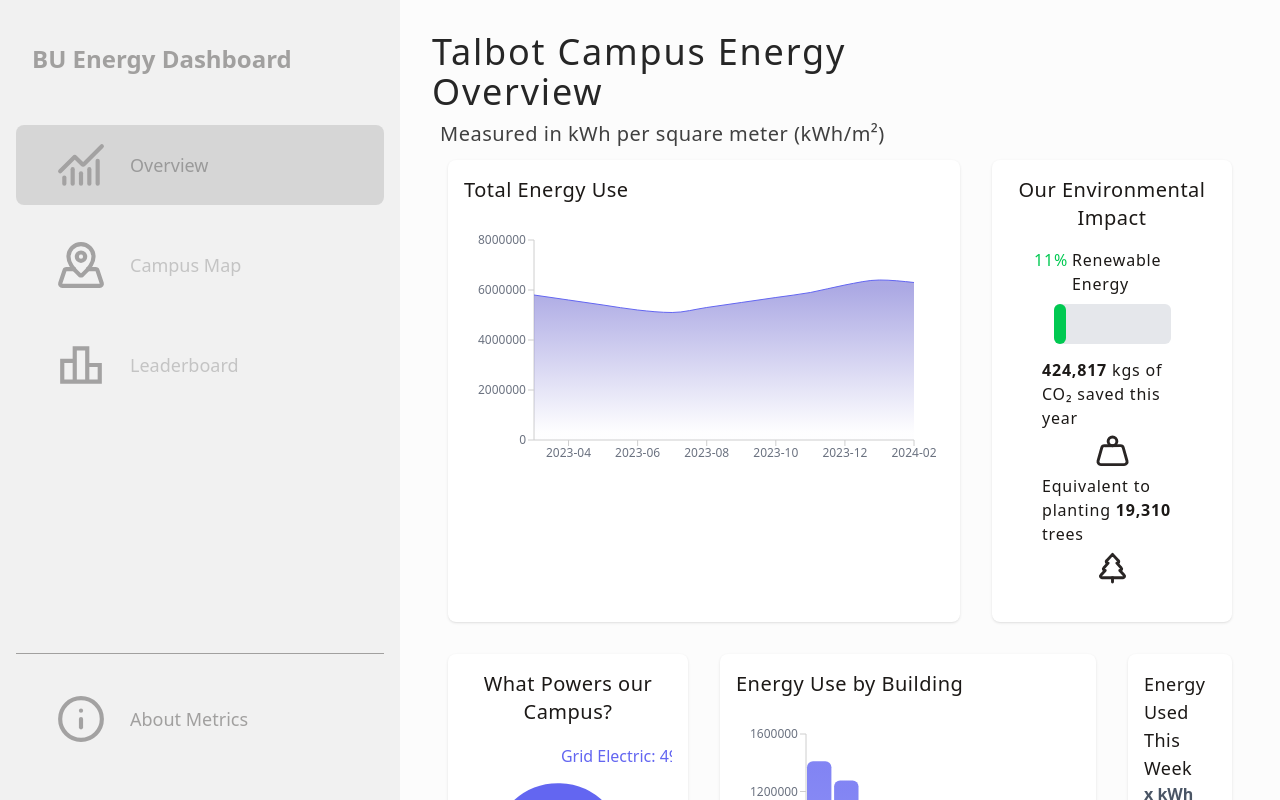
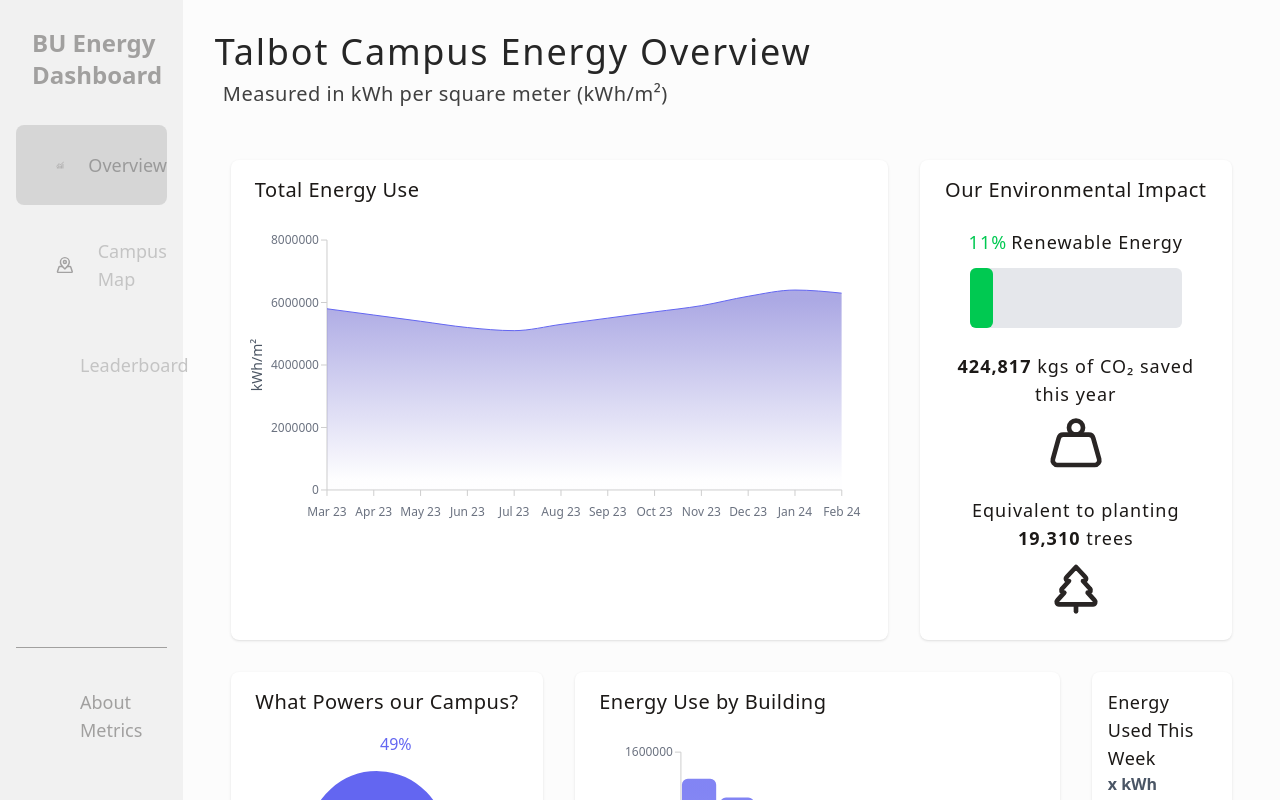
Before and after one commit to dionlwilliams/bu-energy-dashboard, a React (Vite) app: page / in a window 1280 px wide. Built offline with nearby package versions, Linux system fonts and the light colour scheme.

Commit message:
Many changes to overview to be more dyanmic based on window size

```diff
--- a/src/components/Menu.jsx
+++ b/src/components/Menu.jsx
@@ -14,7 +14,7 @@
   const { pathname } = useLocation()
 
   return (
-      <div className='h-full bg-neutral-200 bg-opacity-50 p-4 flex flex-col w-100'>
+      <div className='h-full bg-neutral-200 bg-opacity-50 p-4 flex flex-col w-1/7'>
         <div className='h-1/9 pl-4 content-center'>
           <p className='text-2xl font-semibold'>BU Energy Dashboard</p>
         </div>
--- a/src/components/overview/BarGraph.jsx
+++ b/src/components/overview/BarGraph.jsx
@@ -33,10 +33,11 @@
   }))
 
     return(
-        <div className="w-full h-80">
+        <div className="w-full h-[35vh] min-h-[320px] relative">
         <ResponsiveContainer width="100%" height="100%">
         <BarChart
-          data={chartData} margin={{ top: 20, right: 30, left: 10, bottom: 40 }}
+          data={chartData}
+          margin={{ top: 20, right: 20, left: 30, bottom: 45 }}
         >
           <defs>
             <linearGradient id="barGradient" x1="0" y1="0" x2="0" y2="1">
@@ -46,14 +47,35 @@
           </defs>
           <XAxis
             dataKey="building"
-            tick={{ fontSize: 12, fill: "#6B7280", angle: -30, textAnchor: "end"}}
+            tick={{
+              fontSize: 12,
+              fill: "#6B7280",
+              angle: -30,
+              textAnchor: "end"
+            }}
             stroke="#CECECE"
             interval={0}
           />
-          <YAxis tick={{ fill: "#6B7280", fontSize: 12 }} stroke="#CECECE"/>
+          <YAxis
+          tick={{ fill: "#6B7280", fontSize: 12 }}
+          stroke="#CECECE"
+          padding={{ left: 10}}
+          label = {{
+            value: "kWh/m²",
+            angle: -90,
+            position: "left",
+            offset: 5,
+            style: {
+              textAnchor: "middle",
+              fontSize: 14,
+              fill: "#4B5563"
+            }
+          }}
+          />
           <Tooltip
             content={CustomTooltip}
             cursor={{ fill: "#F2F2F2"}}
+            offset={20}
           />
           <Bar
             dataKey="kWh"
--- a/src/components/overview/EnvironmentalImpactCard.jsx
+++ b/src/components/overview/EnvironmentalImpactCard.jsx
@@ -4,10 +4,14 @@
 const environmentalImpactCard = ({environmentalImpact}) => {
     return (
         <div className="bg-white p-4 flex h-full flex-col rounded-lg shadow">
-        <h2 className="text-xl font-light tracking-wide mb-4 text-center">Our Environmental Impact</h2>
-          <div className="flex flex-col h-full w-full space-y-3 text-l tracking-wider">
-            <div className="h-1/4 w-3/4 mx-auto flex items-center flex-col">
-              <div className="flex justify-center mb-2">
+            <h2 className="text-xl font-light tracking-wide mb-4 lg:mb-6 text-center">
+                Our Environmental Impact
+            </h2>
+
+                <div className="flex flex-col h-full w-full space-y-4 lg:space-y-6 text-l xl:text-xl tracking-wider">
+                    {/*Renewable section*/}
+                    <div className="flex-1 flex flex-col items-center justify-center px-2">
+                        <div className="flex items-center mb-2 xl:mb-3 text-sm xl:text-lg">
                             <span className="font-medium text-green-500 mr-1">
                                 {environmentalImpact.renewablePercentage}%
                             </span>
@@ -15,9 +19,9 @@
                                 Renewable Energy
                             </span>
                         </div>
-              <div className="w-3/4 bg-gray-200 rounded-md h-10 items-center justify-center">
+                    <div className="w-4/5 max-w-xs bg-gray-200 rounded-md h-10 xl:h-15 items-center justify-center">
                         <motion.div
-                className="bg-green-500 h-10 rounded-md"
+                            className="bg-green-500 h-10 xl:h-15 rounded-md"
                             initial={{width: 0}}
                             animate={{ width: `${environmentalImpact.renewablePercentage}%` }}
                             transition={{ duration: 1, ease: "easeOut"}}
@@ -27,21 +31,47 @@
                         />
                     </div>
                 </div>
-            <div className="h-1/3 w-3/4 mx-auto flex flex-col items-center justify-center font-light">
-              <span className='m-2 mb-1'>
-                <span className='font-semibold'>{environmentalImpact.co2Saved} </span> kgs of CO₂ saved this year
+
+            {/*C02 section*/}
+            <div className="flex-1 flex flex-col items-center justify-center font-light px-2">
+              <span className='text-center text-sm xl:text-lg mb-1 xl:mb-2'>
+                <span className='font-semibold'>
+                    {environmentalImpact.co2Saved}
+                    </span> kgs of CO₂ saved this year
               </span>
-              <span >
-                <Weight size={35} color='#292524'/>
+              <div className="flex items-center justify-center" >
+                <Weight
+                    color='#292524'
+                    className="
+                        h-6 w-6
+                        sm:h-9 sm:w-9
+                        md:h-11 md:w-11
+                        lg:h-13 lg:w-13
+                        xl:h-14 xl:w-14
+                        transition-all duration-200
+                    " />
+              </div>
+            </div>
+
+            {/*Tree equivalent section*/}
+            <div className="flex-1 flex flex-col items-center justify-center font-light px-2 mb-2">
+                <span className='text-center text-sm xl:text-lg mb-1 xl:mb-2'>
+                    Equivalent to planting <span className='font-semibold'>
+                        {environmentalImpact.treeEquivalents}
+                    </span> trees
                 </span>
+                <div className="flex items-center justify-center" >
+                    <TreePine
+                        color='#292524'
+                        className="
+                        h-6 w-6
+                        sm:h-9 sm:w-9
+                        md:h-11 md:w-11
+                        lg:h-13 lg:w-13
+                        xl:h-14 xl:w-14
+                        transition-all duration-200
+                    " />
                 </div>
-            <div className="h-1/4 w-3/4 mx-auto flex flex-col items-center justify-center font-light">
-            <span className='m-2 mb-1'>
-            Equivalent to planting <span className='font-semibold'>{environmentalImpact.treeEquivalents}</span> trees
-            </span>
-            <span>
-              <TreePine size={35} color='#292524'/>
-            </span>
             </div>
           </div>
         </div>
--- a/src/components/overview/LineGraph.jsx
+++ b/src/components/overview/LineGraph.jsx
@@ -1,11 +1,17 @@
 import { ResponsiveContainer, AreaChart, Area, XAxis, YAxis, Tooltip} from "recharts";
 import React from 'react'
+const formatDate = (monthYear) => {
+  const [year, month] = monthYear.split('-');
+  const monthNames = ["Jan", "Feb", "Mar", "Apr", "May", "Jun",
+                     "Jul", "Aug", "Sep", "Oct", "Nov", "Dec"];
+  return `${monthNames[parseInt(month) - 1]} ${year.slice(-2)}`;
+};
 
 const CustomTooltip = ({ active, payload, label }) => {
   if (active && payload && payload.length) {
     return (
       <div className="bg-white bg-opacity-30 p-4 rounded-md shadow">
-        <p className="text-sm font-normal text-neutral-900">{label}</p>
+        <p className="text-sm font-normal text-neutral-900">{formatDate(label)}</p>
         <p className="text-base font-light text-neutral-600">{`Energy Used: ${payload[0].value} kWh`}</p>
       </div>
     )
@@ -14,21 +20,56 @@
 }
 
 const LineGraph = ({data}) => {
+
   return (
-    <div className="h-65">
+    <div className="w-full h-[35vh] min-h-[320px] relative">
       <ResponsiveContainer width={"100%"} height={"100%"}>
-        <AreaChart data={data} margin={{ top: 20, right: 30, left: 10, bottom: 10 }}>
+        <AreaChart
+          data={data}
+          margin={{ top: 20, right: 30, left: 30, bottom: 20 }}
+        >
           <defs>
             <linearGradient id="colourEnergy" x1="0" y1="0" x2="0" y2="1">
             <stop offset="5%" stopColor="#8884d8" stopOpacity={0.7}/>
             <stop offset="95%" stopColor="#8884d8" stopOpacity={0.01}/>
             </linearGradient>
           </defs>
-          <XAxis dataKey={"month"} tick={{ fill: "#6B7280", fontSize: 12 }} stroke="#CECECE" />
-          <YAxis tick={{ fill: "#6B7280", fontSize: 12 }} stroke="#CECECE"/>
+          <XAxis
+            dataKey={"month"}
+            tick={{
+              fill: "#6B7280",
+              fontSize: 12,
+              dy: 10
+            }}
+            stroke="#CECECE"
+            tickFormatter={formatDate}
+          />
+          <YAxis
+            tick={{
+              fill: "#6B7280",
+              fontSize: 12
+            }}
+            stroke="#CECECE"
+            width={50}
+            label = {{
+              value: "kWh/m²",
+              angle: -90,
+              position: "left",
+              offset: 20,
+              style: {
+                textAnchor: "middle",
+                fontSize: 14,
+                fill: "#4B5563"
+              }
+            }}
+          />
             <Tooltip
-            content={<CustomTooltip />}
-            cursor={{ stroke: '#6366F1', strokeWidth: 0.5 }}
+              content={<CustomTooltip />}
+              cursor={{
+                stroke: '#6366F1',
+                strokeWidth: 0.5
+              }}
+              offset={5}
             />
               <Area
                 type={'monotone'}
--- a/src/components/overview/PieGraph.jsx
+++ b/src/components/overview/PieGraph.jsx
@@ -1,5 +1,4 @@
 import { ResponsiveContainer,  PieChart, Pie, Cell, Tooltip, Legend} from "recharts"
-import React from 'react'
 
 const CustomTooltip = ({ active, payload, label }) => {
     if (active && payload && payload.length) {
@@ -45,7 +44,7 @@
     const groupedData = groupEnergyData(data)
 
     return (
-        <div className="w-full h-80">
+        <div className="w-full h-[30vh] min-h-[300px] relative">
             <ResponsiveContainer width={"100%"} height={"100%"}>
                 <PieChart margin={{ top: 20, right: 30, left: 10, bottom: 10 }}>
                     <Pie
@@ -54,18 +53,18 @@
                         nameKey={"type"}
                         cx={"50%"}
                         cy={"50%"}
+                        outerRadius={"80%"}
                         labelLine={false}
                         strokeWidth={3}
                         label={({ name, percent }) =>
-                        `${name}: ${(percent * 100).toFixed(0)}%`
+                            `${(percent * 100).toFixed(0)}%`
                         }
                     >
-                        {data.map((entry, index) => (
+                        {groupedData.map((entry, index) => (
                             <Cell
                             key={`cell-${index}`}
                             fill={COLOURS[index % COLOURS.length]}
                             />
-
                         ))}
                     </Pie>
                     <Tooltip
@@ -76,12 +75,18 @@
                     layout="horizontal"
                     verticalAlign="bottom"
                     align="center"
-            wrapperStyle={{ paddingTop: '20px' }}
+                    wrapperStyle={{
+                        paddingTop: '10px',
+                        bottom: '-10px',
+                        fontSize: '0.9rem'
+                    }}
+                    formatter={(value) => (
+                        <span className="text-lg font-normal">{value}</span>
+                    )}
                     />
                 </PieChart>
             </ResponsiveContainer>
         </div>
-
     )
 }
 
--- a/src/webpages/OverviewPage.jsx
+++ b/src/webpages/OverviewPage.jsx
@@ -12,7 +12,7 @@
 
 const OverviewPage = () => {
   return (
-    <div className='flex-1 overflow-auto relative z-10'>
+    <div className='flex-1 flex flex-col overflow-auto relative z-10'>
       {/* Heading Bar */}
       <div className='w-full mx-auto h-32 py-4 px-4 grid grid-cols-[2fr_1fr] gap-4'>
         {/* Title */}
@@ -27,13 +27,15 @@
       </div>
 
 
-      <div className='flex-1 flex flex-col p-4'>
+      <div className='flex-grow flex flex-col p-4 h-full'>
       {/* Top Row */}
       <div className='flex-1 grid grid-cols-1 md:grid-cols-3 gap-8 pl-8 pb-4 pr-8 pt-4'>
         {/* Energy Use Line Graph Left */}
-        <div className="md:col-span-2 bg-white p-4 rounded-lg shadow">
-          <h2 className="text-xl font-light tracking-wide mb-4">Total Energy Use</h2>
+        <div className="md:col-span-2 bg-white p-4 rounded-lg shadow ">
+          <h2 className="text-xl font-light tracking-wide mb-4 ml-2">Total Energy Use</h2>
+          <div className='flex-1 min-h-0 relative'>
           <LineGraph data={overallEnergy.yearly}/>
+          </div>
         </div>
 
         {/* Environmental Impact Stats Right */}
@@ -45,12 +47,14 @@
         {/* Campus Energy Pie Chart */}
         <div className="md:col-span-2 bg-white p-4 rounded-lg shadow flex flex-col">
           <h2 className="text-xl font-light tracking-wide mb-4 text-center">What Powers our Campus?</h2>
+          <div className='flex-1 min-h-0 relative'>
           <PieGraph data={overallEnergyTypes.yearly}/>
+          </div>
         </div>
 
         {/* Energy Use by Building */}
         <div className="md:col-span-3 bg-white p-4 rounded-lg shadow">
-          <h2 className="text-xl font-light tracking-wide mb-4">Energy Use by Building</h2>
+          <h2 className="text-xl font-light tracking-wide mb-4 ml-2">Energy Use by Building</h2>
           <BarGraph data={
             [...overallBuildingEnergy.yearly.totals].sort((a, b) => b.kWh - a.kWh)
             }/>
@@ -74,6 +78,7 @@
       </div>
     </div>
   </div>
+
   )
 }
 
```
Lines whose indentation alone changed are shown as unchanged.
